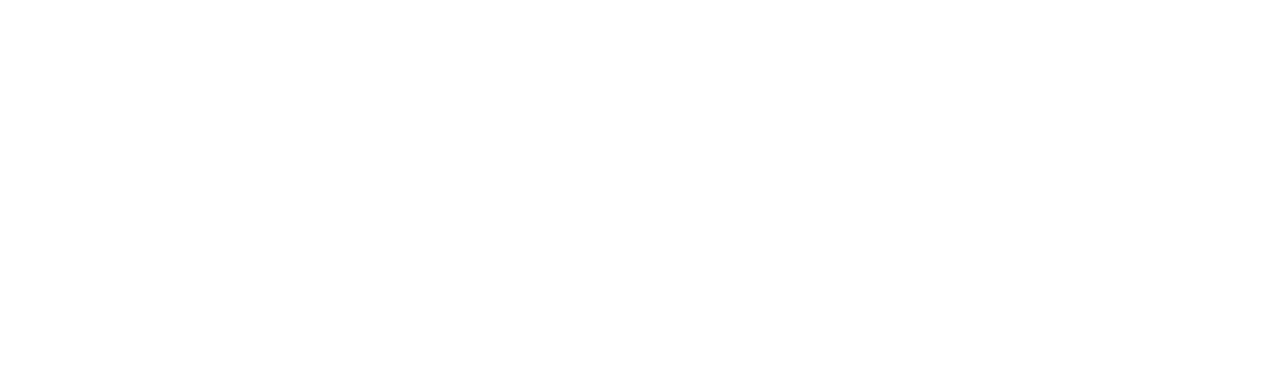
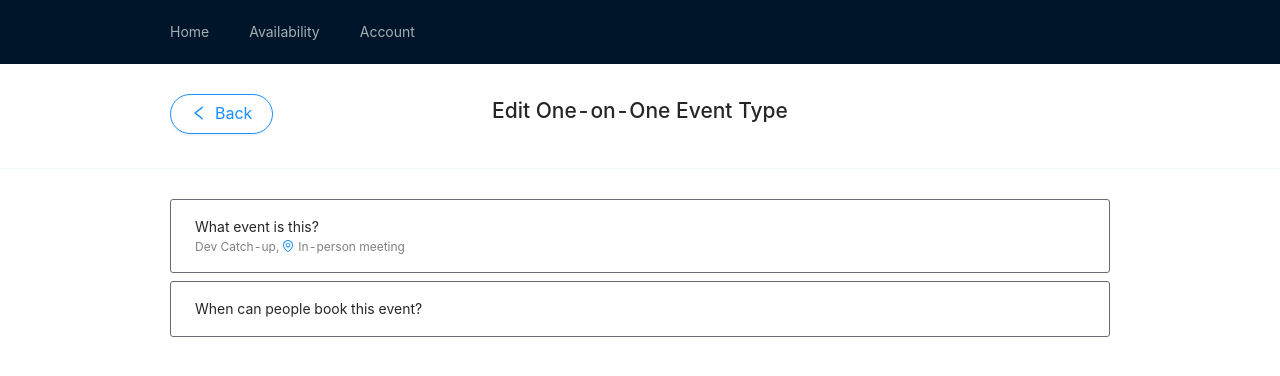
Before and after one commit to beckzayi/my-calendar, a React (Create React App) app: page /event_types/1/edit in a window 1280 px wide. Before the commit this address had no page. Shown: the top 376 px of the page. Built offline with nearby package versions, Linux system fonts and the light colour scheme.

Commit message:
Event Type edit page placeholder

```diff
--- a/public/data/eventTypes.json
+++ b/public/data/eventTypes.json
@@ -4,6 +4,7 @@
     "title": "Dev Catch-up",
     "duration": 60,
     "eventType": "One-on-One",
+    "location": "in-person",
     "bookingLink": "https://calendly.com/beckzayi/dev-catch-up",
     "active": true
   },
@@ -12,6 +13,7 @@
     "title": "Client Call",
     "duration": 90,
     "eventType": "One-on-One",
+    "location": "phone",
     "bookingLink": "https://calendly.com/beckzayi/client-call",
     "active": true
   },
@@ -20,6 +22,7 @@
     "title": "15 Minute Meeting",
     "duration": 15,
     "eventType": "One-on-One",
+    "location": "phone",
     "bookingLink": "https://calendly.com/beckzayi/15min",
     "active": false
   },
@@ -28,6 +31,7 @@
     "title": "30 Minute Meeting",
     "duration": 30,
     "eventType": "Group",
+    "location": "zoom",
     "bookingLink": "https://calendly.com/beckzayi/30min",
     "active": false
   }
--- a/src/App.js
+++ b/src/App.js
@@ -5,6 +5,7 @@
 import EventTypes from "./routes/eventType";
 import ScheduledEventsRoute from "./routes/scheduledEvent/scheduledEvents";
 import CreateOneOnOneRoute from "./routes/eventType/one-on-one/create";
+import EditOneOnOneRoute from "./routes/eventType/one-on-one/edit";
 import UserRoute from "./routes/user/users";
 import "antd/dist/antd.css";
 
@@ -45,6 +46,14 @@
           }
         />
         <Route
+          path="/event_types/:id/edit"
+          element={
+            <Layout>
+              <EditOneOnOneRoute />
+            </Layout>
+          }
+        />
+        <Route
           path="/users"
           element={
             <Layout>
--- /dev/null
+++ b/src/components/Layout/SubHeader.js
@@ -0,0 +1,40 @@
+import React from 'react';
+import { useNavigate } from "react-router-dom";
+import { Row, Col, Button } from "antd";
+import { LeftOutlined } from "@ant-design/icons";
+import Container from "./Container";
+import WrapperContainer from "../Wrapper/WrapperContainer";
+import WrapperSubHeader from "../Wrapper/WrapperSubHeader";
+
+const SubHeader = ({ pageTitle, link }) => {
+  const navigate = useNavigate(),
+    handleClick = (link) => navigate(link);
+
+  return (
+    <WrapperSubHeader>
+      <Container>
+        <WrapperContainer>
+          <Row gutter={{ xs: 8, sm: 16, md: 24, lg: 32 }}>
+            <Col className="gutter-row" span={6}>
+              <Button
+                type="primary"
+                ghost={true}
+                shape="round"
+                size="large"
+                icon={<LeftOutlined />}
+                onClick={() => handleClick(link)}
+              >
+                Back
+              </Button>
+            </Col>
+            <Col className="gutter-row text-center" span={12}>
+              <h1>{pageTitle}</h1>
+            </Col>
+          </Row>
+        </WrapperContainer>
+      </Container>
+    </WrapperSubHeader>
+  );
+}
+
+export default SubHeader;
--- /dev/null
+++ b/src/components/Wrapper/WrapperBox.js
@@ -0,0 +1,14 @@
+import styled from "styled-components";
+
+const WrapperBox = styled.div`
+  padding: 16px 24px;
+  border: 1px solid #666a73;
+  border-radius: 3px;
+  margin-bottom: 8px;
+
+  &:hover {
+    border-color: #40a9ff;
+  }
+`;
+
+export default WrapperBox;
--- a/src/components/eventType/EventTypeCard.js
+++ b/src/components/eventType/EventTypeCard.js
@@ -1,4 +1,5 @@
 import React, { useState } from "react";
+import { useNavigate } from "react-router-dom";
 import { useDispatch } from "react-redux";
 import { Card, Row, Col, Button, Menu, Dropdown, Switch, Modal } from "antd";
 import { EditOutlined, CopyOutlined, DeleteOutlined, SettingOutlined, CheckOutlined, CloseOutlined } from "@ant-design/icons";
@@ -49,7 +50,9 @@
 
 const EventTypeCard = ({ id, title, duration, eventType, bookingLink, active: on }) => {
   let [active, setActive] = useState(on);
-  const dispatch = useDispatch();
+
+  const dispatch = useDispatch(),
+    navigate = useNavigate();
 
   let duration_text = generateDurationText(duration);
 
@@ -74,13 +77,18 @@
       });
     }
 
+    const handleClickEdit = (e, id) => {
+      e.preventDefault();
+      navigate(`/event_types/${id}/edit`)
+    }
+
     return (
       <Menu style={{ width: '160px', boxShadow: '0 1px 6px rgb(0 0 0 / 20%)' }}>
         <Menu.Item key="0" style={{ padding: '8px 14px' }}>
-          <a href={`/event_types/edit/${id}`}><EditOutlined style={{ marginRight: '10px' }} /> Edit</a>
+          <a onClick={(e) => handleClickEdit(e, id)}><EditOutlined style={{ marginRight: '10px' }} /> Edit</a>
         </Menu.Item>
         <Menu.Item key="1" style={{ padding: '8px 14px' }}>
-          <a href={`/event_types/clone/${id}`}><CopyOutlined style={{ marginRight: '10px' }} /> Clone</a>
+          <a href={`/event_types/${id}/clone`}><CopyOutlined style={{ marginRight: '10px' }} /> Clone</a>
         </Menu.Item>
         <Menu.Item key="2" style={{ padding: '8px 14px' }}>
           <a onClick={(e) => handleDelete(e, id)}><DeleteOutlined style={{ marginRight: '10px' }} /> Delete</a>
--- a/src/components/eventType/index.js
+++ b/src/components/eventType/index.js
@@ -12,7 +12,7 @@
 import httpRequest from "../../util/ajax/request";
 import { retrieveEventTypes, findEventTypesByTitle } from "../../state/actions/eventType";
 
-const url = "data/eventTypes.json";
+const url = "/data/eventTypes.json";
 
 const EventTypes = () => {
   const dispatch = useDispatch();
--- a/src/components/eventType/one-on-one/CreateOneOnOne.js
+++ b/src/components/eventType/one-on-one/CreateOneOnOne.js
@@ -43,6 +43,21 @@
 const WrapperFormButtons = styled.div`
   margin-left: auto;
 `;
+
+const locationOptions = [
+  {
+    value: "in-person",
+    display: <span><EnvironmentOutlined style={{ color: '#1890ff', marginRight: '8px' }} />In-person meeting</span>
+  },
+  {
+    value: "phone",
+    display: <span><PhoneOutlined style={{ color: "#1890ff", marginRight: "8px" }} />Phone call</span>
+  },
+  {
+    value: "zoom",
+    display: <span><CameraOutlined style={{ color: "#1890ff", marginRight: "8px" }} />Zoom</span>
+  },
+];
 
 const CreateOneOnOne = () => {
   const navigate = useNavigate(),
@@ -106,7 +121,8 @@
   }
 
   const handleChangeLocation = (value) => {
-    setLocation(value);
+    const option = locationOptions.find(opt => opt.value === value);
+    setLocation(option.display);
   }
 
   const [form] = Form.useForm();
@@ -158,9 +174,11 @@
               tooltip="Use the 'Location' field to specify how and where both parties will connect at the scheduled time. The location entered here will appear on the confirmation page after events are scheduled and in the calendar event added to both you and your invitee's calendars."
             >
               <Select placeholder="Add a location" allowClear={true} onChange={handleChangeLocation}>
-                <Select.Option value="in-person"><EnvironmentOutlined style={{ color: "#1890ff", marginRight: "8px" }} />In-person meeting</Select.Option>
-                <Select.Option value="phone"><PhoneOutlined style={{ color: "#1890ff", marginRight: "8px" }} />Phone call</Select.Option>
-                <Select.Option value="zoom"><CameraOutlined style={{ color: "#1890ff", marginRight: "8px" }} />Zoom</Select.Option>
+                {locationOptions.map(opt => (
+                  <Select.Option key={opt.value} value={opt.value}>
+                    {opt.display}
+                  </Select.Option>
+                ))}
               </Select>
             </Form.Item>
             <Form.Item
--- /dev/null
+++ b/src/components/eventType/one-on-one/EditOneOnOne.js
@@ -0,0 +1,75 @@
+import React, { useState, useEffect } from "react";
+import { useParams } from "react-router-dom";
+import { useSelector } from "react-redux";
+import { Spin } from "antd";
+import Container from "../../Layout/Container";
+import WrapperContainer from "../../Wrapper/WrapperContainer";
+import SubHeader from "../../Layout/SubHeader";
+import EventTypeGeneral from "./EventTypeGeneral";
+import EventTypeTimeDetail from "./EventTypeTimeDetail";
+import httpRequest from "../../../util/ajax/request";
+
+const url = "/data/eventTypes.json";
+
+const EditOneOnOne = () => {
+  const { id } = useParams(),
+    eventTypes = useSelector(state => state.eventType);
+
+  const [isLoading, setIsLoading] = useState(false);
+  const [eventType, setEventType] = useState(null);
+
+  useEffect(() => {
+    const fetchData = (url) => {
+      setIsLoading(true);
+      let target;
+      if (eventTypes.length === 0) {
+        httpRequest(url, "get")
+          .then(response => {
+            const { data } = response;
+            target = data.find(evt => evt.id == id);
+            setEventType(target);
+            setIsLoading(false);
+          });
+      } else {
+        target = eventTypes.find(evt => evt.id == id);
+        setEventType(target);
+        setIsLoading(false);
+      }
+    }
+
+    fetchData(url);
+  }, []);
+
+  const renderContent = (eventType) => {
+    if (isLoading) {
+      return (
+        <Spin tip="Loading..." size="large" style={{
+          position: "absolute",
+          left: "50%",
+          marginLeft: "-12px",
+          top: "50%",
+          marginTop: "-15px"
+        }} />
+      );
+    }
+
+    return (
+      <Container>
+        <WrapperContainer>
+          <EventTypeGeneral eventType={eventType} />
+          <EventTypeTimeDetail />
+        </WrapperContainer>
+      </Container>
+    )
+  }
+
+  return (
+    <div>
+      <SubHeader pageTitle="Edit One-on-One Event Type" link="/event_types" />
+
+      {renderContent(eventType)}
+    </div>
+  )
+}
+
+export default EditOneOnOne;
--- /dev/null
+++ b/src/components/eventType/one-on-one/EventTypeGeneral.js
@@ -0,0 +1,46 @@
+import React from "react";
+import styled from "styled-components";
+import { EnvironmentOutlined, PhoneOutlined, CameraOutlined } from "@ant-design/icons";
+import WrapperBox from "../../Wrapper/WrapperBox";
+
+const StyledSummaryInput = styled.div`
+  font-size: 12px;
+  color: grey;
+`;
+
+const locationOptions = [
+  {
+    value: "in-person",
+    display: <span><EnvironmentOutlined style={{ color: '#1890ff', marginRight: '4px' }} />In-person meeting</span>
+  },
+  {
+    value: "phone",
+    display: <span><PhoneOutlined style={{ color: "#1890ff", marginRight: "4px" }} />Phone call</span>
+  },
+  {
+    value: "zoom",
+    display: <span><CameraOutlined style={{ color: "#1890ff", marginRight: "4px" }} />Zoom</span>
+  },
+];
+
+const EventTypeGeneral = ({ eventType }) => {
+  if (eventType === null) {
+    return null;
+  }
+
+  const { title, location } = eventType;
+
+  const renderLocation = (location) => {
+    const option = locationOptions.find(opt => opt.value === location);
+    return option.display;
+  }
+
+  return (
+    <WrapperBox>
+      <div>What event is this?</div>
+      <StyledSummaryInput>{ title }, { renderLocation(location) }</StyledSummaryInput>
+    </WrapperBox>
+  )
+}
+
+export default EventTypeGeneral;
--- /dev/null
+++ b/src/components/eventType/one-on-one/EventTypeTimeDetail.js
@@ -0,0 +1,12 @@
+import React from "react";
+import WrapperBox from "../../Wrapper/WrapperBox";
+
+const EventTypeTimeDetail = () => {
+  return (
+    <WrapperBox>
+      <div>When can people book this event?</div>
+    </WrapperBox>
+  )
+}
+
+export default EventTypeTimeDetail;
--- /dev/null
+++ b/src/routes/eventType/one-on-one/edit.js
@@ -0,0 +1,10 @@
+import React from "react";
+import EditOneOnOne from "../../../components/eventType/one-on-one/EditOneOnOne";
+
+const EditOneOnOneRoute = () => (
+  <div>
+    <EditOneOnOne />
+  </div>
+);
+
+export default EditOneOnOneRoute;
```
